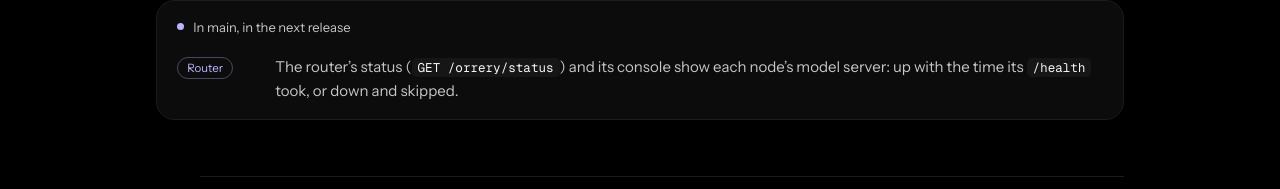
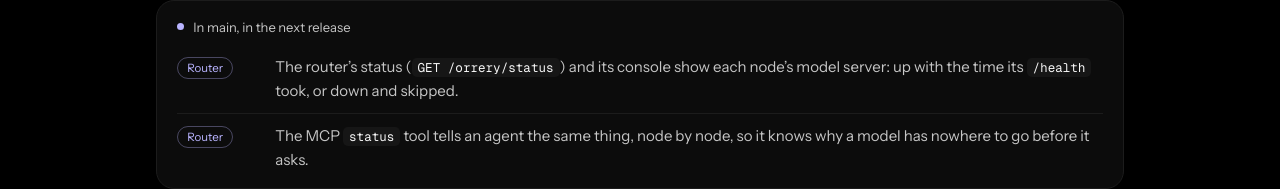
Before and after one commit to orrery-node/orrery, a Next.js app in the folder web/: page /changelog in a window 1280 px wide. Shown: the part 638-827 px from the top of the page. Built offline with nearby package versions, Linux system fonts and the light colour scheme; no server answers.

Commit message:
changelog: the MCP status line for the next release

```diff
--- a/web/src/data/changelog.ts
+++ b/web/src/data/changelog.ts
@@ -6,6 +6,7 @@ export type Release = { version: string; at: string; headline: string; changes:
 
 export const UNRELEASED: Change[] = [
   { who: 'router', text: 'The router’s status (`GET /orrery/status`) and its console show each node’s model server: up with the time its `/health` took, or down and skipped.' },
+  { who: 'router', text: 'The MCP `status` tool tells an agent the same thing, node by node, so it knows why a model has nowhere to go before it asks.' },
 ];
 
 export const RELEASES: Release[] = [
```
Also changed, not shown: 1 other file (tests, documents, lock files or other folders).
